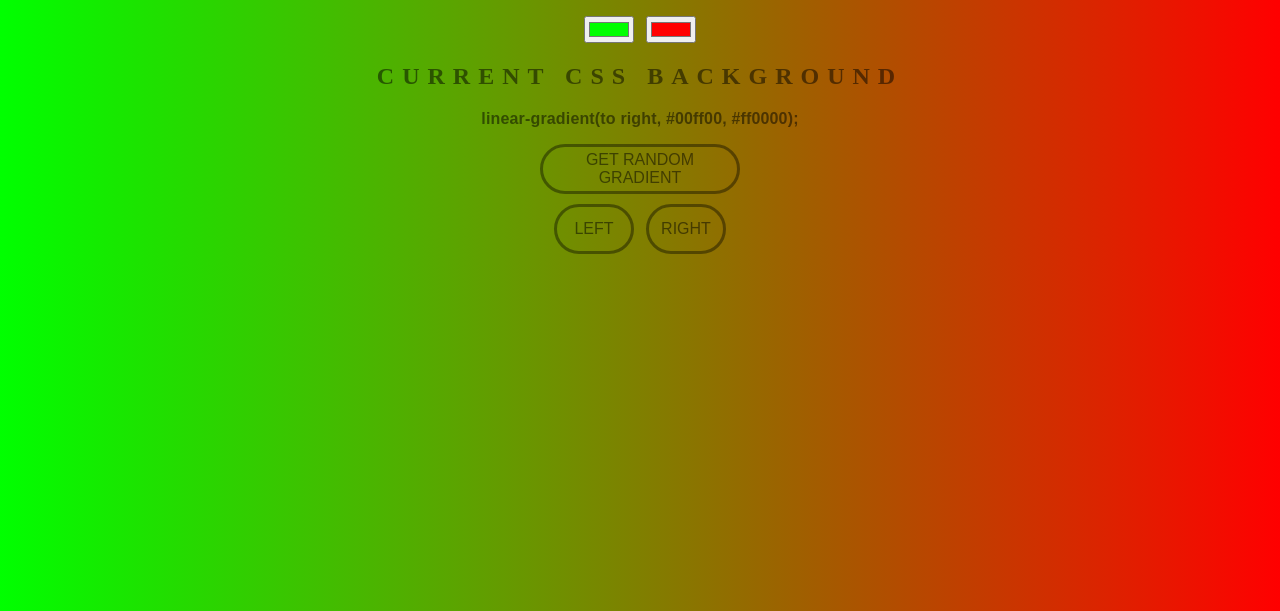
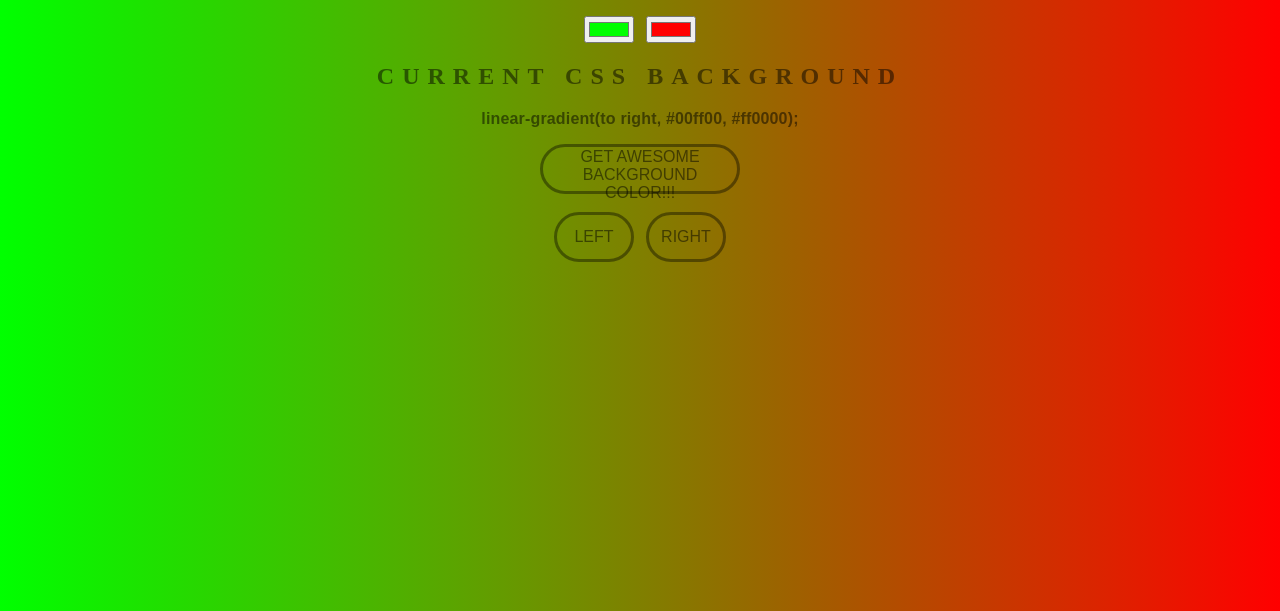
Before and after one commit to jcccookie/background-generator, a plain HTML site: page index.html in a window 1280 px wide. Shown: the part 189-800 px from the top of the page. Drawn offline with Linux system fonts and the light colour scheme.

Commit message:
changing text

```diff
--- a/index.html
+++ b/index.html
@@ -10,7 +10,7 @@
 	<input class="color2" type="color" name="color2" value="#ff0000">
 	<h2>Current CSS Background</h2>
 	<h3></h3>
-	<button class="random-button">Get Random Gradient</button>
+	<button class="random-button">Get Awesome Background color!!!</button>
 	<div class="container">
 		<button class="random-button sm left">Left</button>
 		<button class="random-button sm right">Right</button>
```
